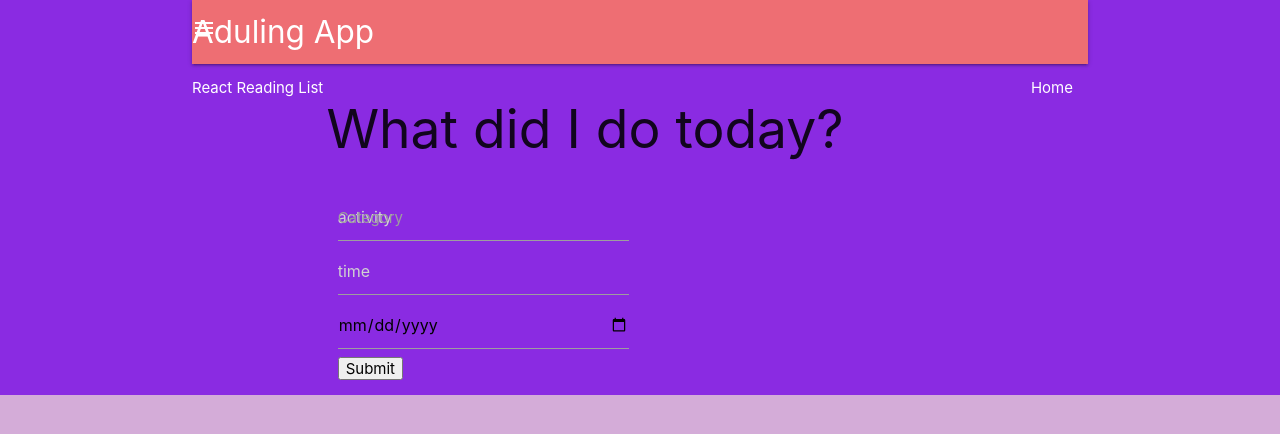
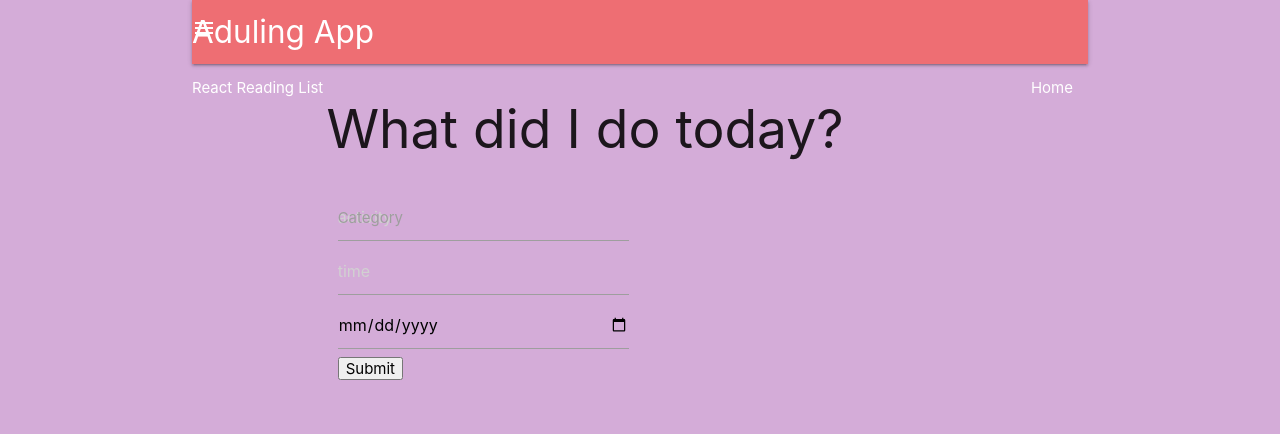
Before and after one commit to andrewtkemp/adulting, a React (Create React App) app in the folder client/: page / in a window 1280 px wide. Shown: the top 434 px of the page. Built offline with nearby package versions, Linux system fonts and the light colour scheme.

Commit message:
commented out css code

```diff
--- a/client/src/components/Awards/AwardsStyle.css
+++ b/client/src/components/Awards/AwardsStyle.css
@@ -1,3 +1,3 @@
-div {
+/* div {
     background-color: blue;
-}
+} */
--- a/client/src/components/Profile/ProfileStyle.css
+++ b/client/src/components/Profile/ProfileStyle.css
@@ -1,3 +1,3 @@
-div {
+/* div {
     background-color: blueviolet;
-}
+} */
```
